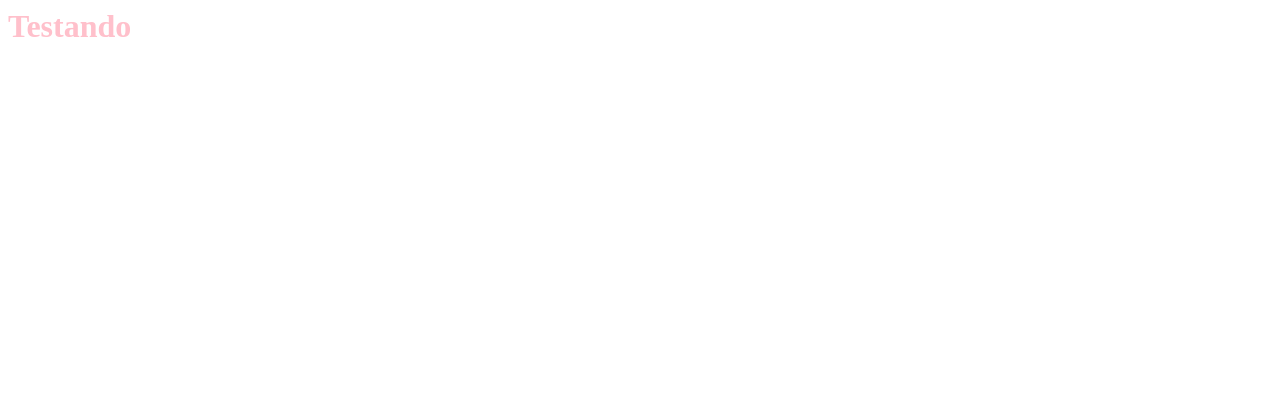
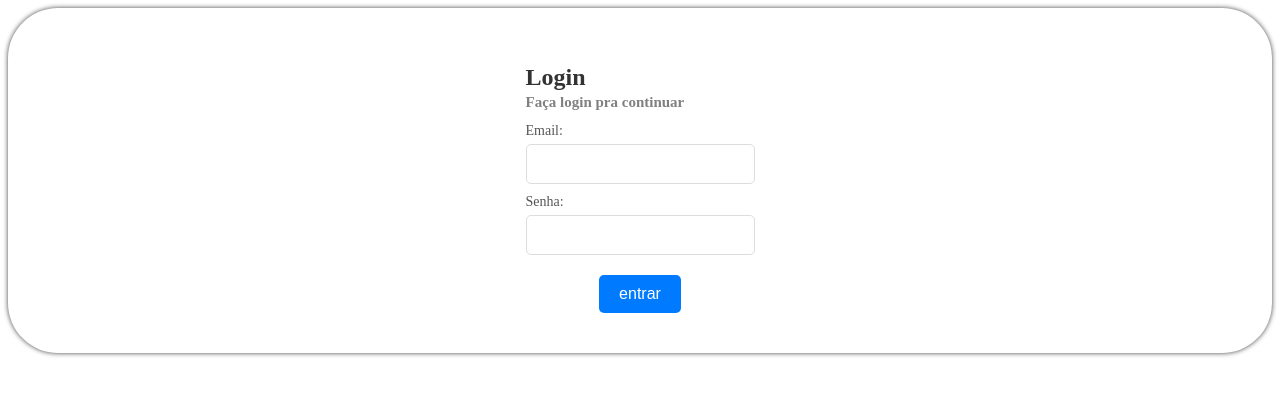
Before and after one commit to ENGENHARIA-DE-SOFTWARE-GRUPO-4/SRC-FRONT-ES04, a React (Create React App) app in the folder front-end/: page /login in a window 1280 px wide. Shown: the top 396 px of the page. Built offline with nearby package versions, Linux system fonts and the light colour scheme.

Commit message:
primeiras implementacoes pagina login

```diff
--- a/front-end/src/pages/LoginPage.js
+++ b/front-end/src/pages/LoginPage.js
@@ -1,11 +1,57 @@
-import React from "react";
+import React, { useState } from "react";
 import '../styles/Login.css'
-//import{Formik} from "formik";
 
-const LoginPage = ()=>{
-    return(
-        <div className = "teste">Testando</div>
-    );
+const LoginForm = () => {
+  const [email, setEmail] = useState("");
+  const [password, setPassword] = useState("");
+
+  const handleEmailChange = (e) => {
+    setEmail(e.target.value);
+  };
+
+  const handlePasswordChange = (e) => {
+    setPassword(e.target.value);
+  };
+
+  const handleSubmit = (e) => {
+    e.preventDefault();
+
+    console.log("Email:", email);
+    console.log("Password:", password);
+
+    setEmail("");
+    setPassword("");
+  };
+
+  return (
+    <form onSubmit={handleSubmit}>
+      <div>
+        <h1>Login</h1>
+        <h2>Faça login pra continuar</h2>
+        <label htmlFor="email">Email:</label>
+        <input
+          type="email"
+          id="email"
+          name="email"
+          value={email}
+          onChange={handleEmailChange}
+          required
+        />
+      </div>
+      <div>
+        <label htmlFor="password">Senha:</label>
+        <input
+          type="password"
+          id="password"
+          name="password"
+          value={password}
+          onChange={handlePasswordChange}
+          required
+        />
+      </div>
+      <button type="submit">entrar</button>
+    </form>
+  );
 };
 
-export default LoginPage;
+export default LoginForm;
--- a/front-end/src/styles/Login.css
+++ b/front-end/src/styles/Login.css
@@ -1,6 +1,56 @@
-.teste{
-    font-size: 2rem;
-    font-weight: bold;
-    color: pink;
-    margin-bottom: 20px;
-}
+
+form {
+    display: flex;
+    flex-direction: column;
+    align-items: center;
+    justify-content: center;
+    padding: 40px;
+    border-radius: 50px;
+    box-shadow: 0px 0px 5px 0px rgba(0,0,0,0.75);
+  }
+
+  h1 {
+    color: #333;
+    font-size: 24px;
+    margin-bottom: -10px;
+  }
+
+  h2{
+    font-size: 15px;
+    color: gray;
+    font-style: normal;
+  }
+
+  div {
+    display: flex;
+    flex-direction: column;
+    margin-bottom: 10px;
+  }
+
+  label {
+    color: #555;
+    font-size: 14px;
+    margin-bottom: 5px;
+  }
+
+  input {
+    padding: 10px;
+    border-radius: 5px;
+    border: 1px solid #ddd;
+    font-size: 16px;
+  }
+
+  button {
+    padding: 10px 20px;
+    color: #fff;
+    background-color: #007BFF;
+    border: none;
+    border-radius: 5px;
+    cursor: pointer;
+    font-size: 16px;
+    margin-top: 10px;
+  }
+
+  button:hover {
+    background-color: #0056b3;
+  }
```
